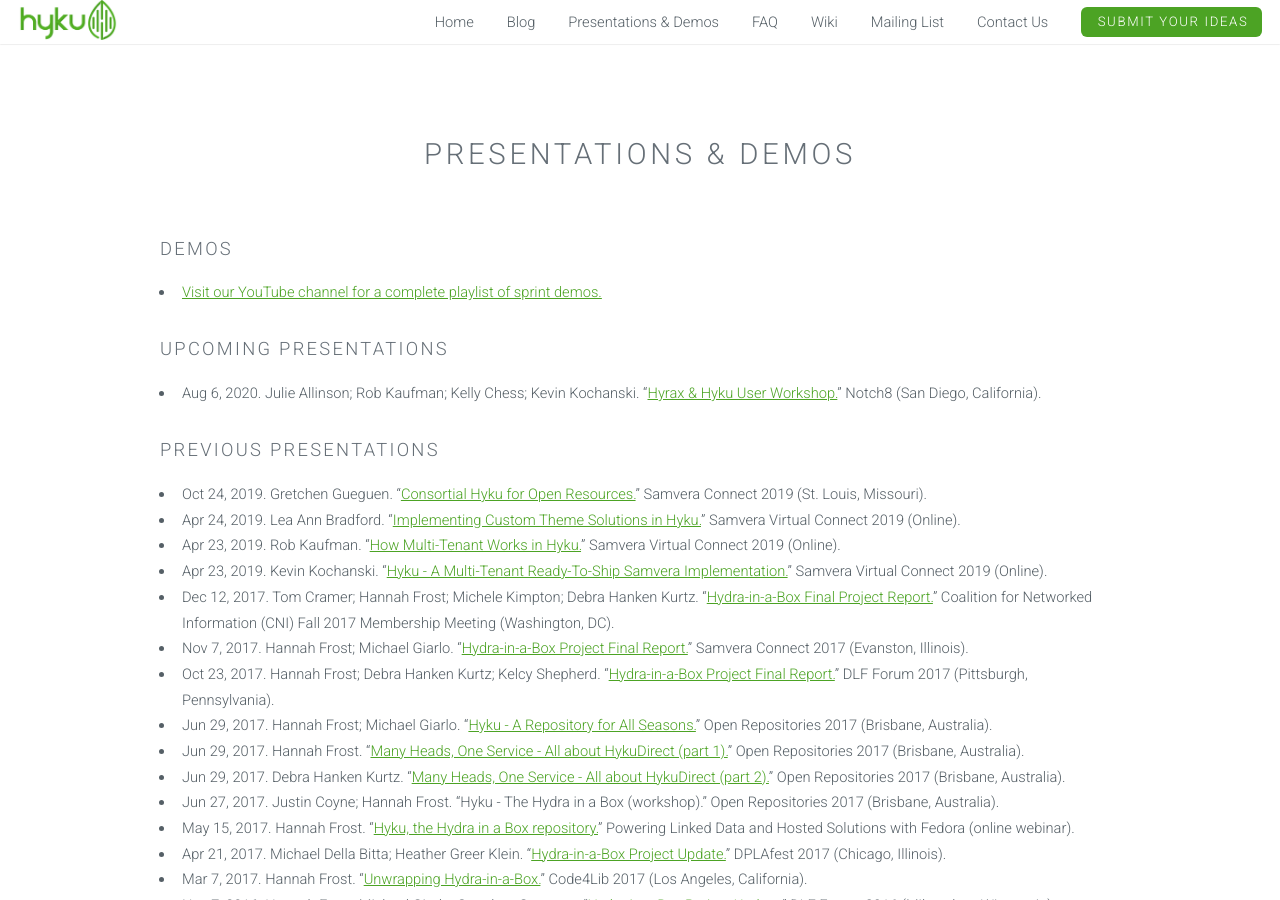
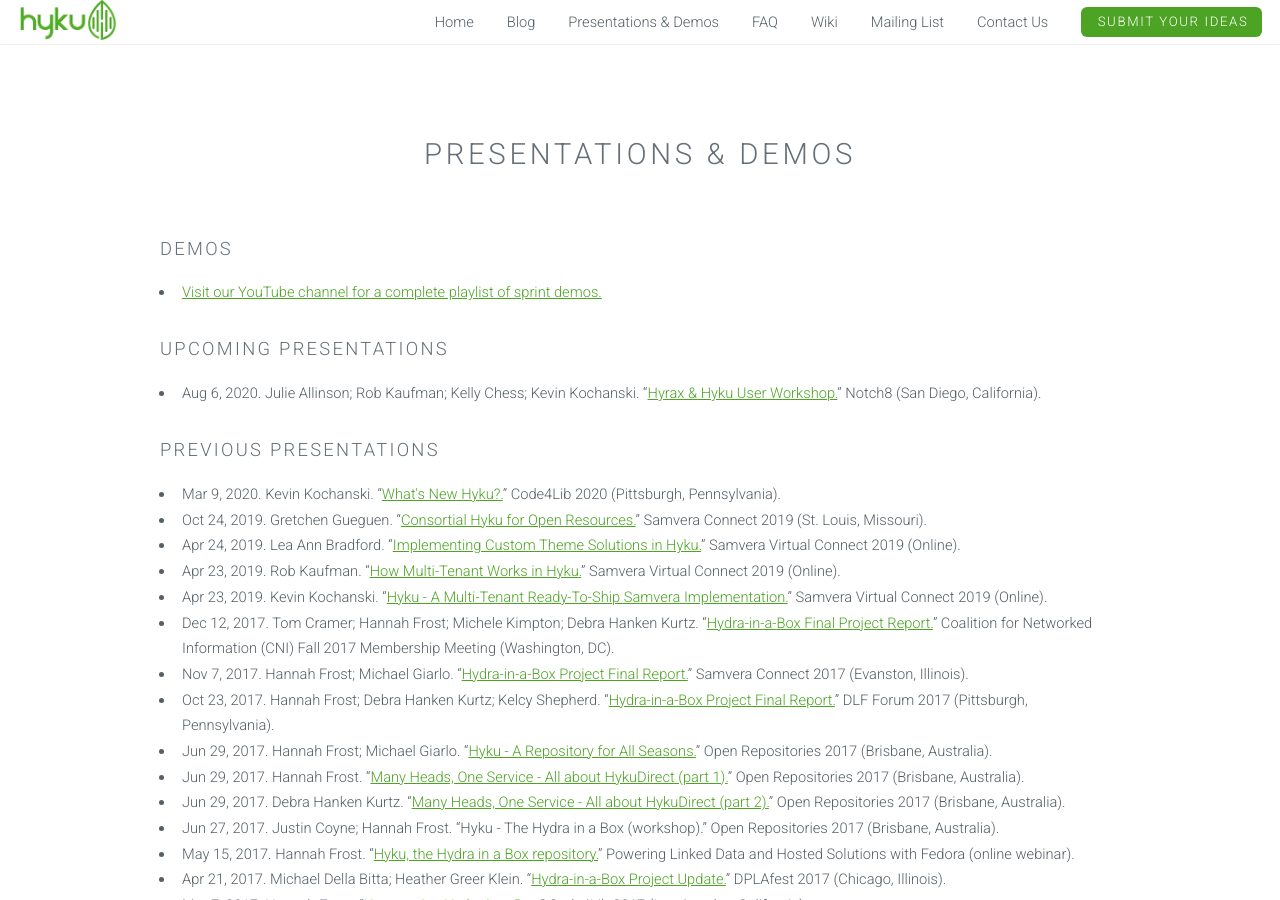
Before and after one commit to samvera-labs/hyku.github.io, a Jekyll site: the page built from presentations.html, in a window 1280 px wide and 900 px high. Built offline with Jekyll 4.4.1, drawn with Linux system fonts in a browser that asks for light colours; nearby versions of some CDN libraries; library files that are not in the unit come from our copies.

Commit message:
added Code4Lib update to presentations

```diff
--- a/_data/previous_presentations.yml
+++ b/_data/previous_presentations.yml
@@ -1,3 +1,10 @@
+- title: What's New Hyku?
+  presenters:
+    - Kevin Kochanski
+  event: Code4Lib 2020
+  location: "Pittsburgh, Pennsylvania"
+  date: 2020-03-09
+  url:  https://docs.google.com/presentation/d/16fOZjHeq_ITm2CX-SBsrXx38Ij-dWLIP4i5RilvjUlU/edit?usp=sharing
 - title: Consortial Hyku for Open Resources
   presenters:
     - Gretchen Gueguen
```
